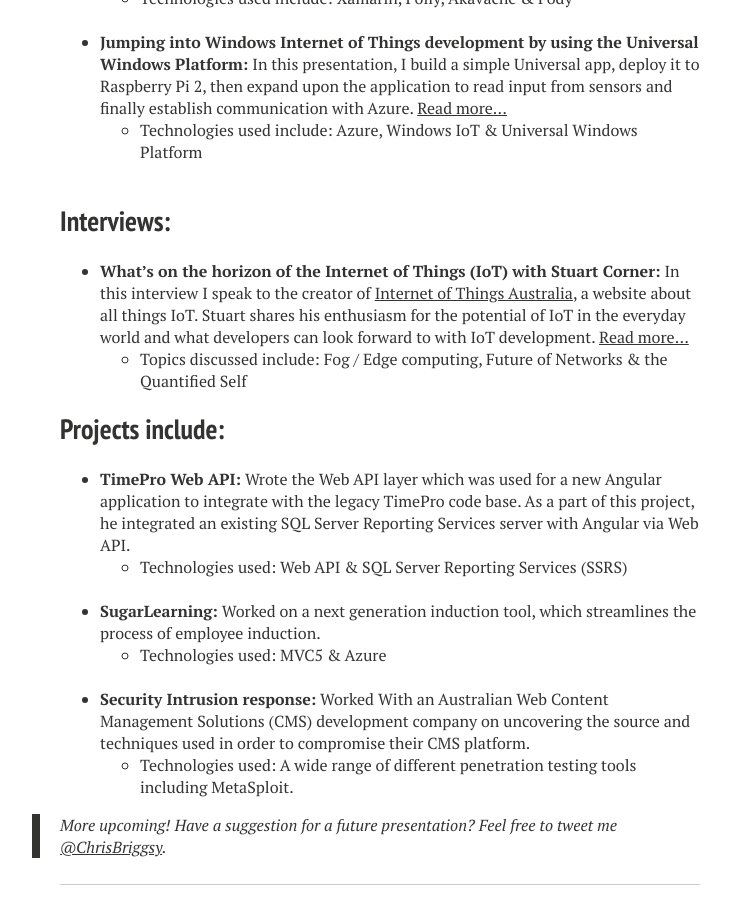
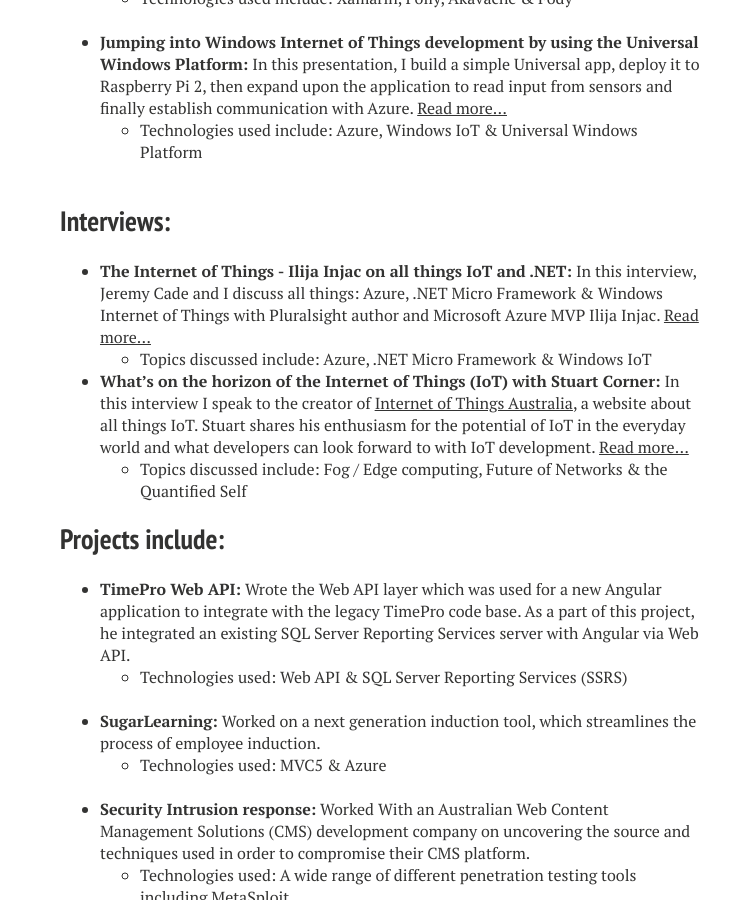
Before and after one commit to Briggsc28/briggsc28.github.io, a Jekyll site: the page built from about/index.md, in a window 1280 px wide and 900 px high, scrolled down 854 px. Shown: the whole window, without its empty margins (260-990 px from the left). Built offline with Jekyll 4.4.1, drawn with Linux system fonts in a browser that asks for light colours; nearby versions of some CDN libraries.

```diff
--- a/about/index.md
+++ b/about/index.md
@@ -29,7 +29,8 @@ Chris is a Senior Software Developer, who heads up IoT at SSW. Based in Brisbane
   * Technologies used include: Azure, Windows IoT & Universal Windows Platform <BR><BR>
 
 ## Interviews:
-
+* **The Internet of Things - Ilija Injac on all things IoT and .NET:** In this interview, Jeremy Cade and I discuss all things: Azure, .NET Micro Framework & Windows Internet of Things with Pluralsight author and Microsoft Azure MVP Ilija Injac. [Read more...](http://blog.chrisbriggsy.com//Ilija-Injac-on-IoT/)
+  * Topics discussed include: Azure, .NET Micro Framework & Windows IoT<BR>
 * **What’s on the horizon of the Internet of Things (IoT) with Stuart Corner:** In this interview I speak to the creator of [Internet of Things Australia](http://www.iotaustralia.org.au/), a website about all things IoT. Stuart shares his enthusiasm for the potential of IoT in the everyday world and what developers can look forward to with IoT development. [Read more...](http://blog.chrisbriggsy.com/Whats-on-the-horizon-of-IoT/)
   * Topics discussed include: Fog / Edge computing, Future of Networks & the Quantified Self <BR>
 
```
Also changed, not shown: _posts/2015-08-10-DDDMelb-2015.md (+3 -1 lines), _posts/2015-08-28-Ilija-Injac-on-IoT.md (+2 -4 lines), images/20180873253_4549b40d62_z-compressor.jpg (added), images/20613854758_5531d3802b_z-compressor.jpg (added).
